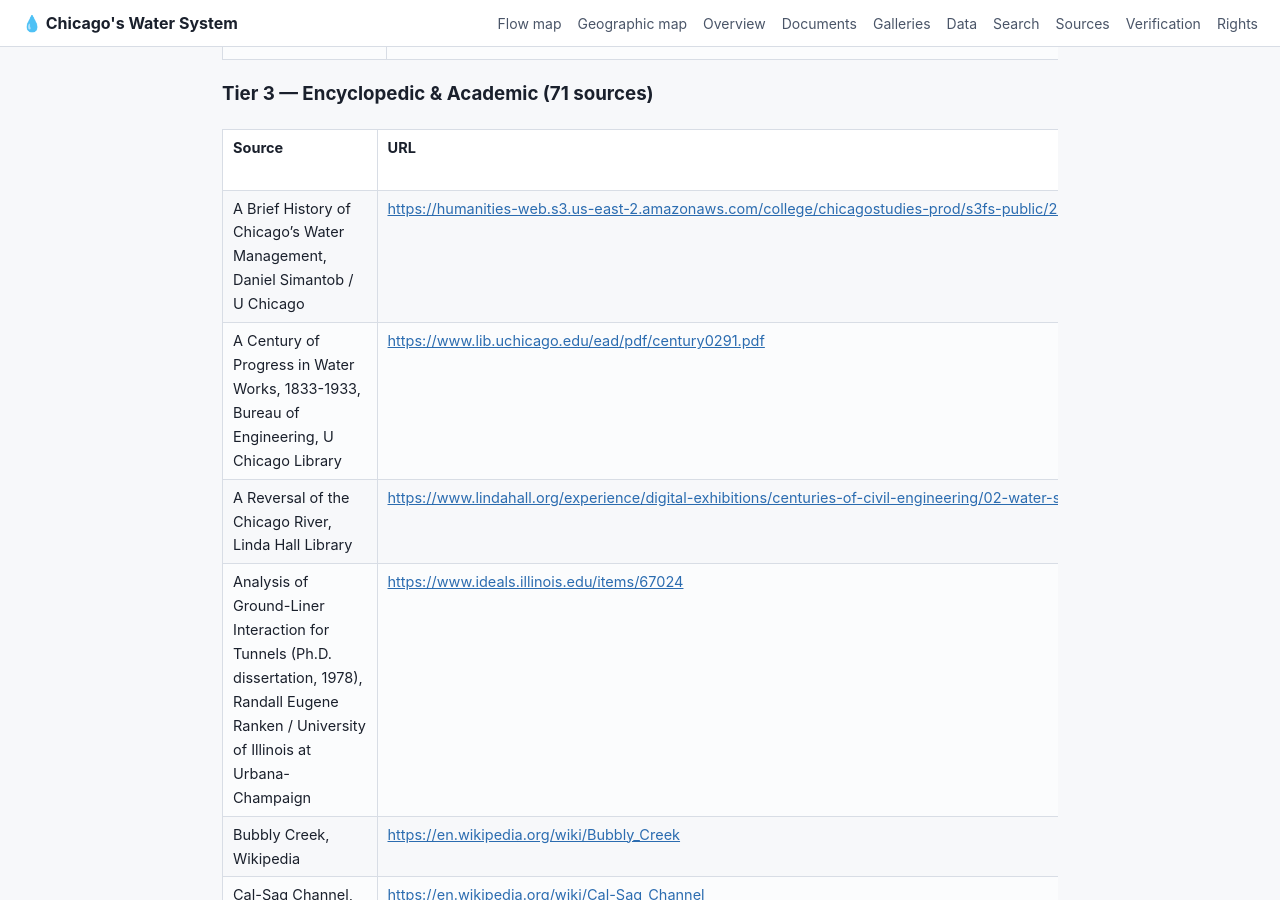
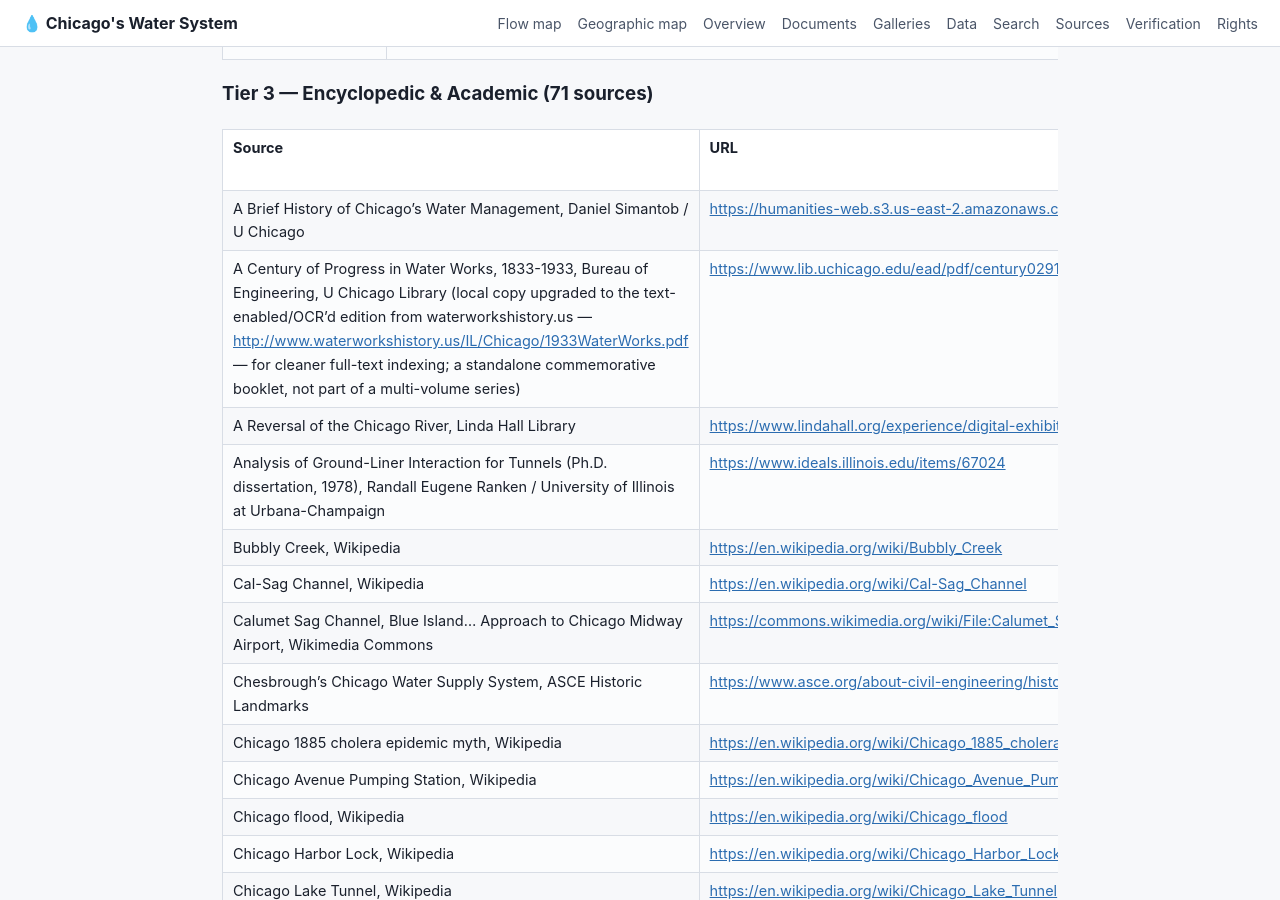
Before and after one commit to boswald314/chicago-water-system, a Jekyll site: the page built from SOURCES.md, in a window 1280 px wide and 900 px high, scrolled down 40095 px. Built offline with Jekyll 4.4.1, drawn with Linux system fonts in a browser that asks for light colours.

Commit message:
Sources: upgrade the 1933 "Century of Progress in Water Works" booklet to its text-enabled edition
Our two copies of this heavily-cited Bureau of Engineering booklet (docs 04, 05)
were image-only scans from the U Chicago library, so it entered the RAG index only
via OCR — and that OCR garbled the exact digits behind two verification corrections
("July 8" vs the true "July 6, 1813"; "10.8-ft" vs the table's "10, 8"). Swapped in
the text-enabled/OCR'd edition hosted at waterworkshistory.us (same 27-page booklet,
verified identical title page) and re-indexed just these two files: 25 of 27 pages
now extract as clean text instead of OCR. Both previously-garbled strings are now
clean in the index.

Also resolves a source question: this is a STANDALONE 1933 commemorative booklet,
not part of a multi-part "Century of Progress" series — a 4-angle catalog search
(U Chicago SCRC finding aid ICU.SPCL.CRMS226, WorldCat, HathiTrust, archive.org,
CPL Chicago Sewers Collection, waterworkshistory.us) found no "...in Sewers" or
"...in Bridges" companion; the century0### filenames are a flat accession sequence,
and Chicago's sewers were the Sanitary District's domain, not the city Bureau of
Engineering's.

Co-Authored-By: Claude Fable 5 <noreply@anthropic.com>

```diff
--- a/SOURCES.md
+++ b/SOURCES.md
@@ -290,7 +290,7 @@ A July 2026 archival research sweep (six document-hunting agents) added 91 furth
 | Source | URL | Cited in |
 |---|---|---|
 | A Brief History of Chicago's Water Management, Daniel Simantob / U Chicago | <https://humanities-web.s3.us-east-2.amazonaws.com/college/chicagostudies-prod/s3fs-public/2021-04/DanielPaper.pdf> | 05, 06 |
-| A Century of Progress in Water Works, 1833-1933, Bureau of Engineering, U Chicago Library | <https://www.lib.uchicago.edu/ead/pdf/century0291.pdf> | 04, 05 |
+| A Century of Progress in Water Works, 1833-1933, Bureau of Engineering, U Chicago Library (local copy upgraded to the text-enabled/OCR'd edition from waterworkshistory.us — <http://www.waterworkshistory.us/IL/Chicago/1933WaterWorks.pdf> — for cleaner full-text indexing; a standalone commemorative booklet, not part of a multi-volume series) | <https://www.lib.uchicago.edu/ead/pdf/century0291.pdf> | 04, 05 |
 | A Reversal of the Chicago River, Linda Hall Library | <https://www.lindahall.org/experience/digital-exhibitions/centuries-of-civil-engineering/02-water-supply/a-reversal-of-the-chicago-river/> | 02 |
 | Analysis of Ground-Liner Interaction for Tunnels (Ph.D. dissertation, 1978), Randall Eugene Ranken / University of Illinois at Urbana-Champaign | <https://www.ideals.illinois.edu/items/67024> | archive |
 | Bubbly Creek, Wikipedia | <https://en.wikipedia.org/wiki/Bubbly_Creek> | 14 |
```
